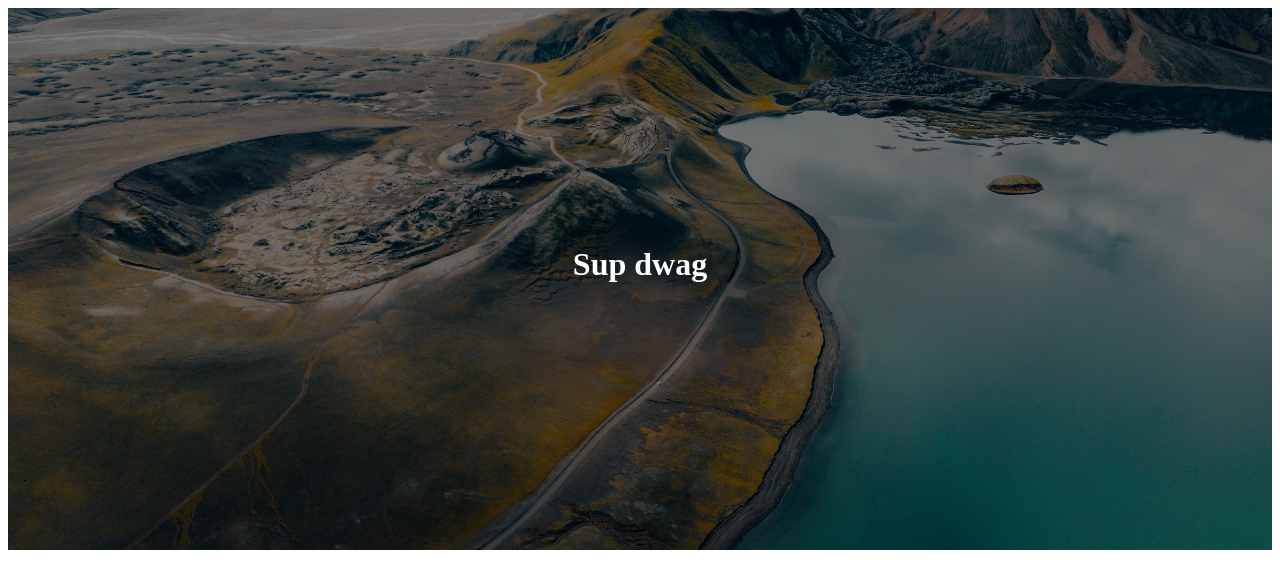
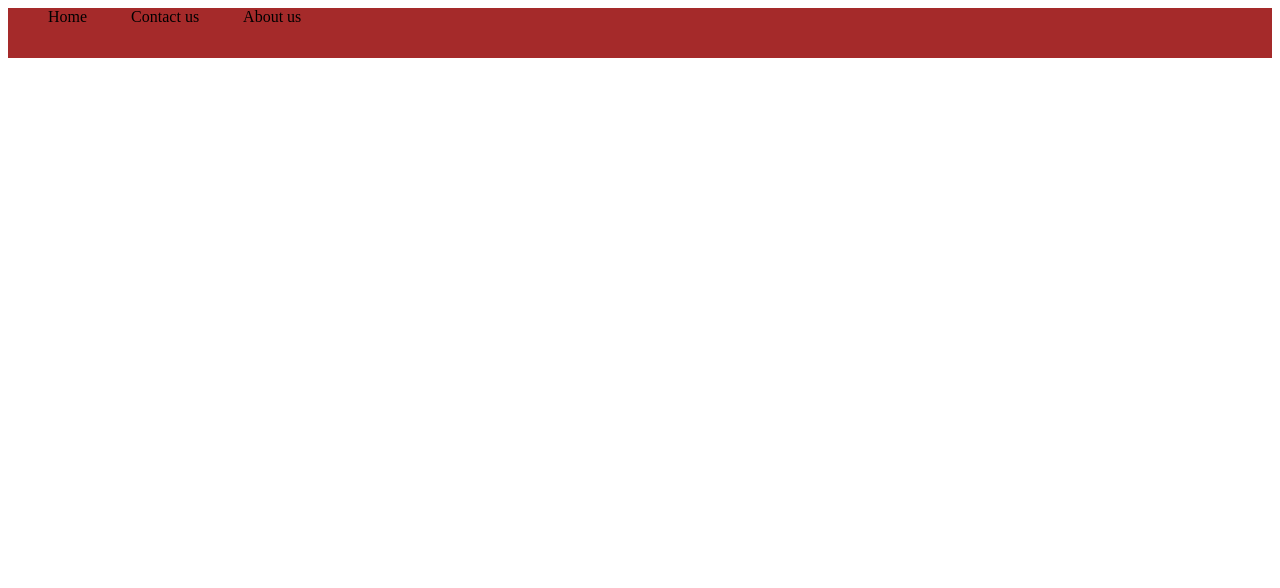
Before and after one commit to Panida287/week-2-html, a plain HTML site: page index.html in a window 1280 px wide. Drawn offline with Linux system fonts and the light colour scheme.

Commit message:
added navigation and learned how to position them

```diff
--- a/css/styles.css
+++ b/css/styles.css
@@ -1,28 +1,13 @@
-.banner {
-    position: relative;
-    height: 542px;
+header nav ul {
+    padding: 0;
+    list-style: none;
+    height: 50px;
+    width: 100%;
+    background: brown;
+    margin: 0;
 }
 
-.banner-img {
-    height: 100%;
-    width: 100%;
-    object-fit: cover;
-    object-position: center;
+header nav ul li {
+    display: inline-block;
+    padding-left: 40px;
 }
-
-.banner-header {
-    position: absolute;
-    top: 0;
-    color: white;
-    text-align: center;
-    background-color: rgb(0 0 0 / 50%);
-    width: 100%;
-    height: 100%;
-}
-
-.banner-header h1 {
-    position: absolute;
-    top: 40%;
-    text-align: center;
-    width: 100%;
-}
--- a/index.html
+++ b/index.html
@@ -4,17 +4,24 @@
     <meta charset="UTF-8">
     <meta name="viewport" content="width=device-width, initial-scale=1"/>
     <link rel="stylesheet" href="css/styles.css">
-    <title>Week 2 HTML and CSS</title>
+    <title>Week 2 HTML and CSS navigation</title>
 </head>
 
 <body>
-    <div class="banner">
-        <img class="banner-img"
-             src="assets/images/hero-banner-desktop.jpg" alt="image of seaview"
-        />
-        <div class="banner-header">
-            <h1>Sup dwag</h1>
-        </div>
-    </div>
+    <header>
+        <nav>
+            <ul>
+                <li>
+                    Home
+                </li>
+                <li>
+                    Contact us
+                </li>
+                <li>
+                    About us
+                </li>
+            </ul>
+        </nav>
+    </header>
 </body>
 </html>
```
